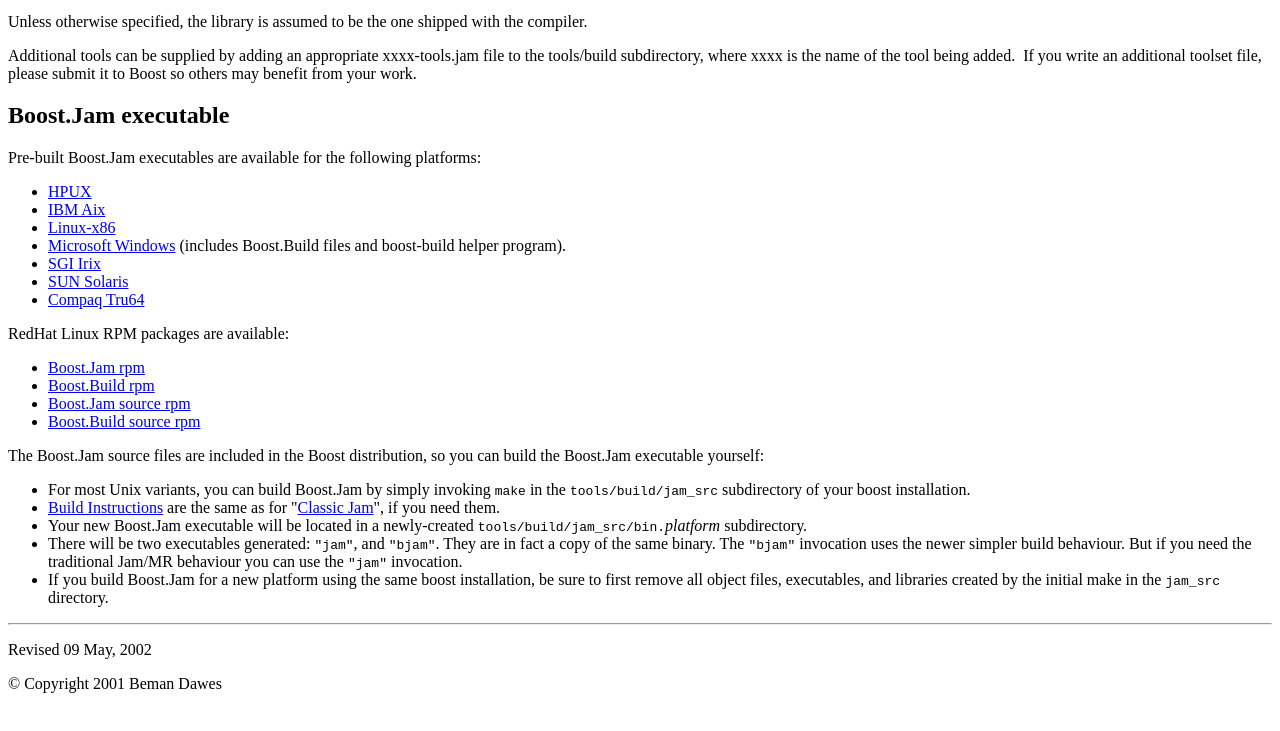
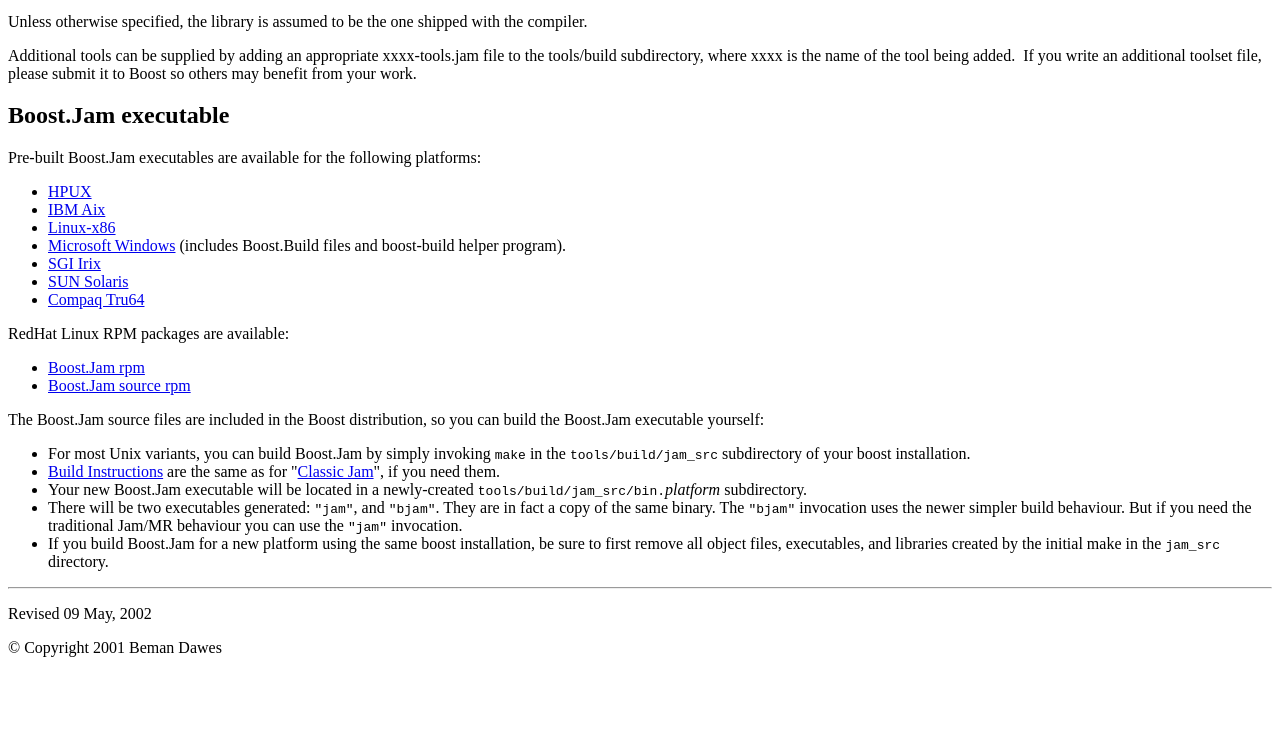
Before and after one commit to boostorg/build, a plain HTML site: page index.html in a window 1280 px wide. Shown: the part 1740-2471 px from the top of the page. After the commit the page ends 2447 px from the top, so only its background shows below. Drawn offline with Linux system fonts and the light colour scheme.

Commit message:
Updated rpm locations.
[SVN r13830]

```diff
--- a/index.html
+++ b/index.html
@@ -187,17 +187,11 @@
 <p>RedHat Linux RPM packages are available:</p>
 <ul>
   <li>
-  <a href="http://boost.sourceforge.net/jam-executables/boost-jam-3.0-1.i386.rpm">
+  <a href="http://boost.sourceforge.net/jam-executables/boost-jam-3.1-1.i386.rpm">
   Boost.Jam rpm</a> </li>
   <li>
-  <a href="http://boost.sourceforge.net/jam-executables/boost-build-1.0-1.i386.rpm">
-  Boost.Build rpm</a> </li>
-  <li>
-  <a href="http://boost.sourceforge.net/jam-executables/boost-jam-3.0-1.src.rpm">
+  <a href="http://boost.sourceforge.net/jam-executables/boost-jam-3.1-1.src.rpm">
   Boost.Jam source rpm </a></li>
-  <li>
-  <a href="http://boost.sourceforge.net/jam-executables/boost-build-1.0-1.src.rpm">
-  Boost.Build source rpm</a></li>
 </ul>
 <p>The Boost.Jam source files are included in the Boost distribution, so you can build
 the Boost.Jam executable yourself:</p>
```
Also changed, not shown: v1/index.html (+2 -8 lines).
